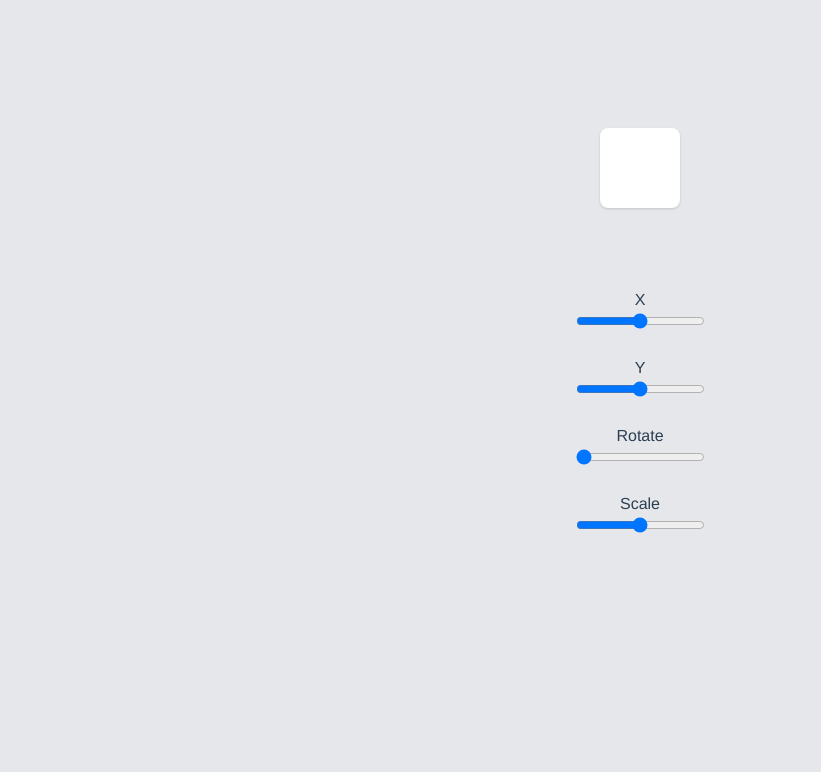
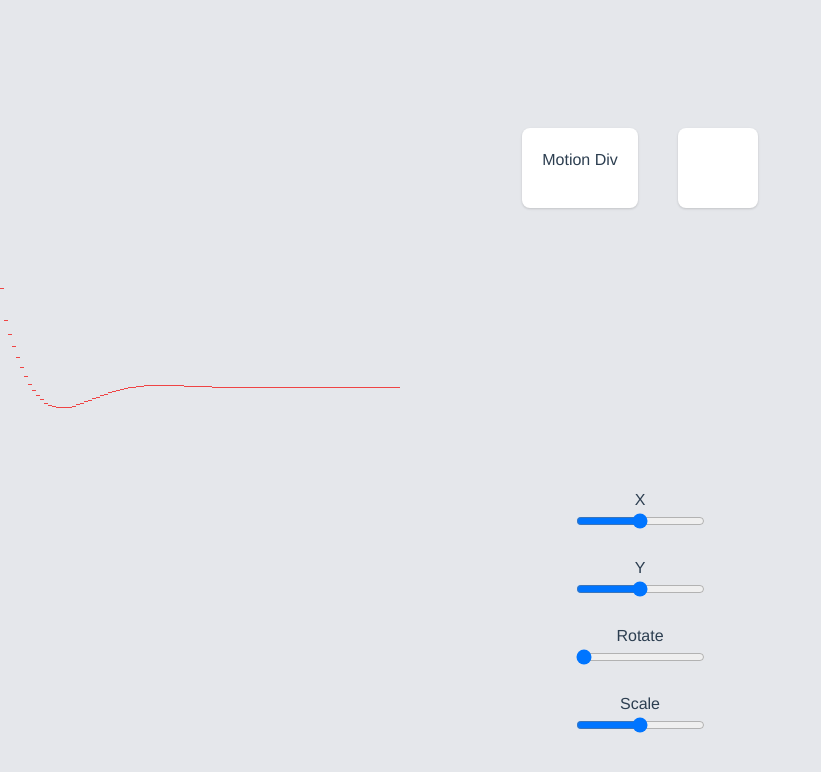
Before and after one commit to BrandonGomes1705/v-frame, a Vue app: page / in a window 1280 px wide. Shown: the top 772 px of the page, without its empty margins (0-821 px from the left). Built offline with nearby package versions, Linux system fonts and the light colour scheme.

Commit message:
Added a custom spring easing function

```diff
--- a/src/App.vue
+++ b/src/App.vue
@@ -1,7 +1,10 @@
 
 <template>
     <div class="space-y-20 mt-32">
-        <div class="flex justify-center">
+        <div class="flex justify-center space-x-10">
+            <motion-div class="p-5 bg-white rounded-lg shadow" :initial="{scale: 0, rotate: -180}" :animate="{scale:1, rotate: 0,}">
+                Motion Div
+            </motion-div>
             <motion-div
                 class="h-20 w-20 shadow bg-white rounded-lg"
                 :initial="{
@@ -17,16 +20,19 @@
                     }"
             />
         </div>
+        <div class="flex justify-start">
+            <div v-for="data in graph" :key="data" :style="'height: ' + data*100 + 'px'" class="border-b border-red-500 w-1"/>
+        </div>
         <div class="flex justify-center">
             <div class="flex flex-col space-y-5">
                 <div>
                     <p>X</p>
-                    <input v-model="x" type="range" min="-50" max="50">
+                    <input v-model="x" type="range" min="-100" max="100">
                 </div>
 
                 <div>
                     <p>Y</p>
-                    <input v-model="y" type="range" min="-50" max="50">
+                    <input v-model="y" type="range" min="-100" max="100">
                 </div>
 
                 <div>
@@ -46,6 +52,13 @@
 <script setup>
 import { ref } from "vue";
 import MotionDiv from "./components/motion/MotionDiv.vue";
+import useMotion from "./composables/useMotion";
+
+const { springEase } = useMotion();
+const graph = ref([]);
+for(let i = 0; i < 100; i++) {
+    graph.value.push(springEase(i/100))
+}
 
 const y = ref(0);
 const x = ref(0);
--- a/src/components/motion/MotionDiv.vue
+++ b/src/components/motion/MotionDiv.vue
@@ -4,7 +4,7 @@
     </div>
 </template>
 <script setup>
-import {computed, nextTick, onMounted, ref, watch} from 'vue';
+import {computed, onMounted, ref, watch} from 'vue';
 import UseMotion from '../../composables/useMotion'
 
 const props = defineProps({
--- a/src/composables/useMotion.js
+++ b/src/composables/useMotion.js
@@ -52,6 +52,16 @@ export default function useMotion(element) {
         }
     }
 
+    const springEase = (x) => {
+        const c4 = (2 * Math.PI) / 5;
+
+        return x === 0
+        ? 0
+        : x === 1
+        ? 1
+        : Math.pow(2.5, -10 * x) * Math.sin((x * 10 - 0.75) * c4) + 1;
+    }
+
     /**
      * Gets the transition easing for the specified style.
      *
@@ -60,7 +70,7 @@ export default function useMotion(element) {
      */
     const getEasingForStyle = (style) => {
         if(['x', 'y', 'rotate'].includes(style)) {
-            return Easing.Elastic.Out;
+            return springEase;
         }
         if(style == 'opacity') {
             return Easing.Linear.None;
@@ -164,5 +174,6 @@ export default function useMotion(element) {
     return {
         setStyles,
         setInitialStyles,
+        springEase,
     }
 }
```
